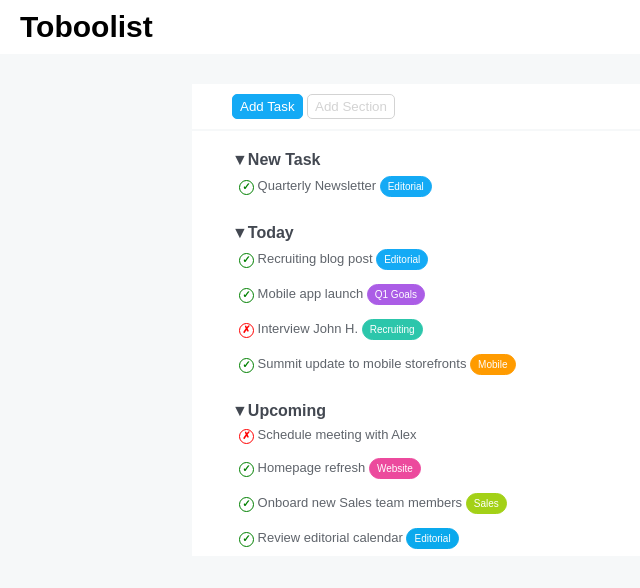
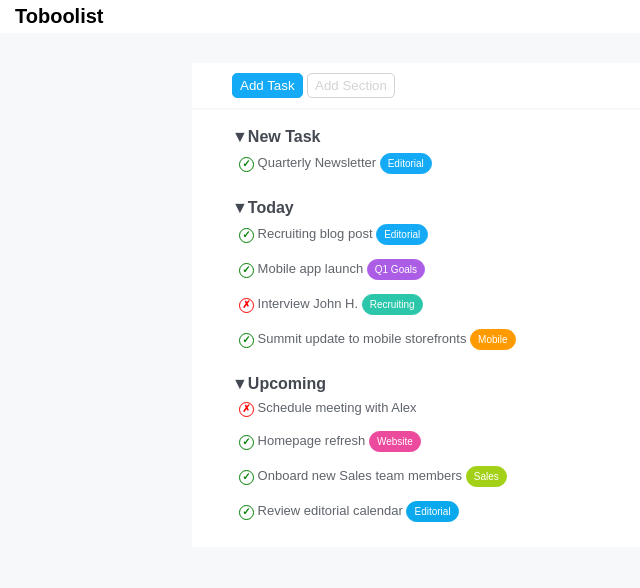
Before and after one commit to Sowwtky/html-css-toboolist, a plain HTML site: page index.html in a window 1280 px wide. Shown: the whole page, without its empty margins (0-640 px from the left). Drawn offline with Linux system fonts and the light colour scheme.

Commit message:
Ultime correzioni-completato

```diff
--- a/index.html
+++ b/index.html
@@ -10,7 +10,7 @@
 <body>
     <!--inizio header-->
     <header>
-        <div class="title">
+        <div>
             Toboolist
         </div>
     </header>
@@ -77,7 +77,7 @@
         </section>
         <!--fine sezione today-->
         <!--inizio sezione upcoming-->
-        <section class="container2">
+        <section class="container3">
             <h2>
                 &#9660;Upcoming
             </h2>
--- a/style.css
+++ b/style.css
@@ -15,8 +15,11 @@ body{
 
 header{
     background-color: white;
-    padding: 10px 5px;
+    padding: 5px 5px;
     margin-bottom: 30px;
+    font-size: 20px;
+    font-weight:800;
+    padding-left: 15px;
 }
 
 h2{
@@ -29,13 +32,6 @@ p{
     padding: 7px;
     color: #5F646B;
 }
-
-.title{
-    font-size: 30px;
-    font-weight:800;
-    padding-left: 15px;
-}
-
 .circle{
     border-radius: 50%;
     display: inline-block;
@@ -70,8 +66,18 @@ padding-bottom: 10px;
     margin-top: 0px;
     background-color: white;
     padding-left: 40px;
-    padding-top: 20px;
+    padding-top: 18px;
     padding-bottom: 0px;
+}
+.container3{
+    width: 70%;
+    margin-left: auto;
+    margin-right: auto;
+    margin-top: 0px;
+    background-color: white;
+    padding-left: 40px;
+    padding-top: 18px;
+    padding-bottom: 18px;
 }
 /*caratteristiche generali bottoni*/
 .btn{
```
